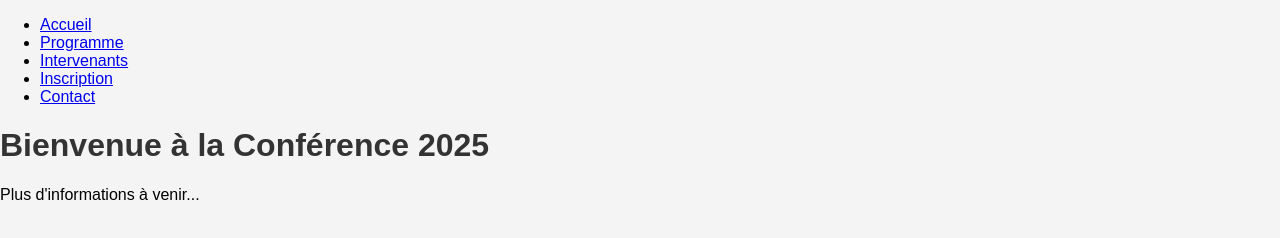
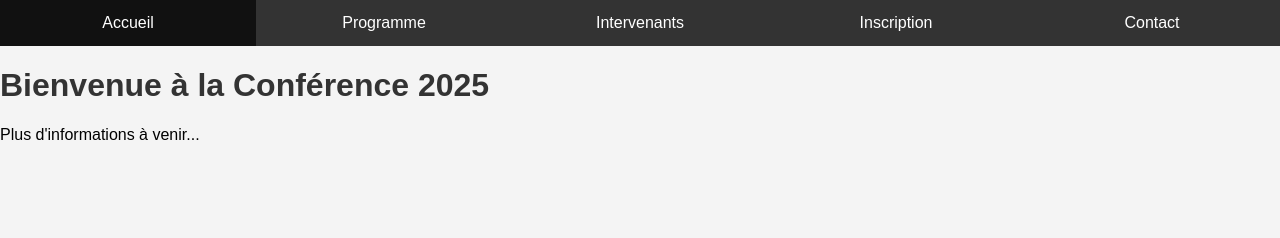
Before and after one commit to conferenceDC/conferenceDC, a plain HTML site: page index.html in a window 1280 px wide. Drawn offline with Linux system fonts and the light colour scheme.

Commit message:
Update styles.css

```diff
--- a/styles.css
+++ b/styles.css
@@ -1,9 +1,38 @@
 body {
-    font-family: Arial, serif;
+    font-family: Arial, sans-serif;
     margin: 0;
     padding: 0;
     background-color: #f4f4f4;
 }
+
+nav {
+    background-color: #333;
+    overflow: hidden;
+}
+
+nav ul {
+    list-style-type: none;
+    margin: 0;
+    padding: 0;
+    display: flex;
+}
+
+nav ul li {
+    flex: 1;
+}
+
+nav ul li a {
+    display: block;
+    color: white;
+    text-align: center;
+    padding: 14px 16px;
+    text-decoration: none;
+}
+
+nav ul li a:hover {
+    background-color: #111;
+}
+
 h1 {
     color: #333;
 }
```
